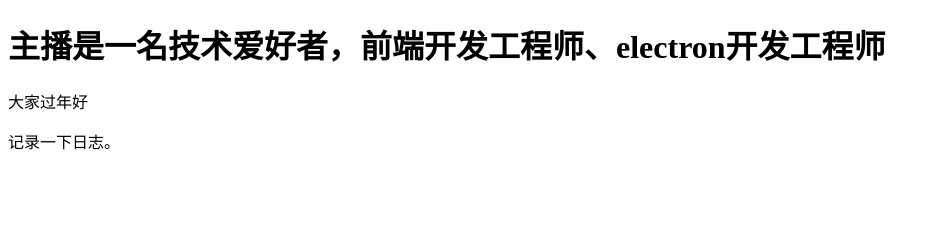
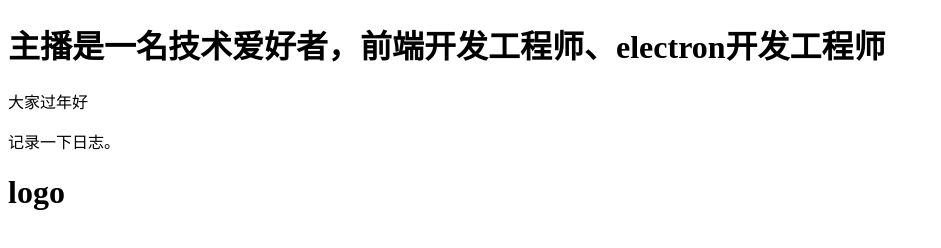
Before and after one commit to xieerduos/git-learn, a plain HTML site: page index.html in a window 1280 px wide. Shown: the whole page, without its empty margins (0-941 px from the left). Drawn offline with Linux system fonts and the light colour scheme.

Commit message:
feat: 增加logo

```diff
--- a/index.html
+++ b/index.html
@@ -10,5 +10,6 @@
     <h1>主播是一名技术爱好者，前端开发工程师、electron开发工程师</h1>
     <p>大家过年好</p>
     <div class="log-container">记录一下日志。</div>
+    <h1>logo</h1>
   </body>
 </html>
```
